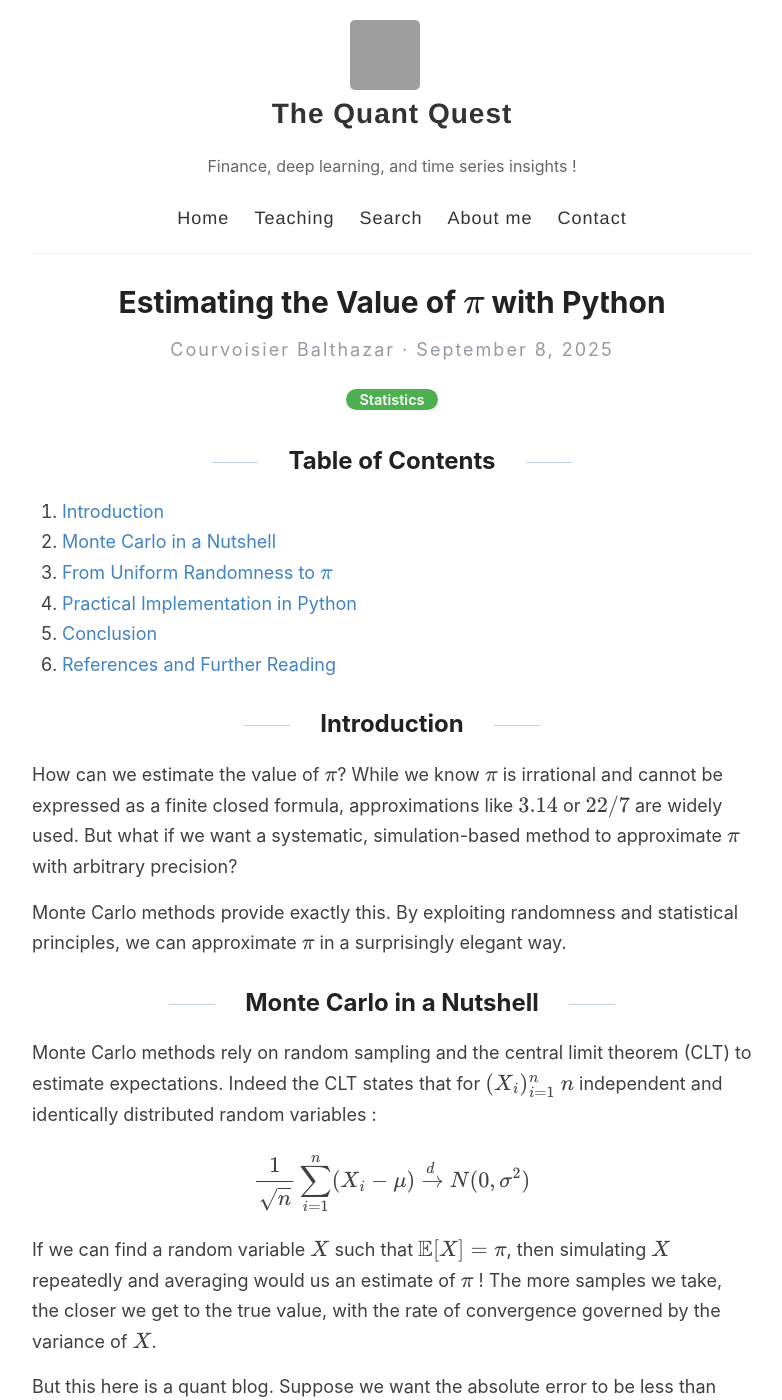
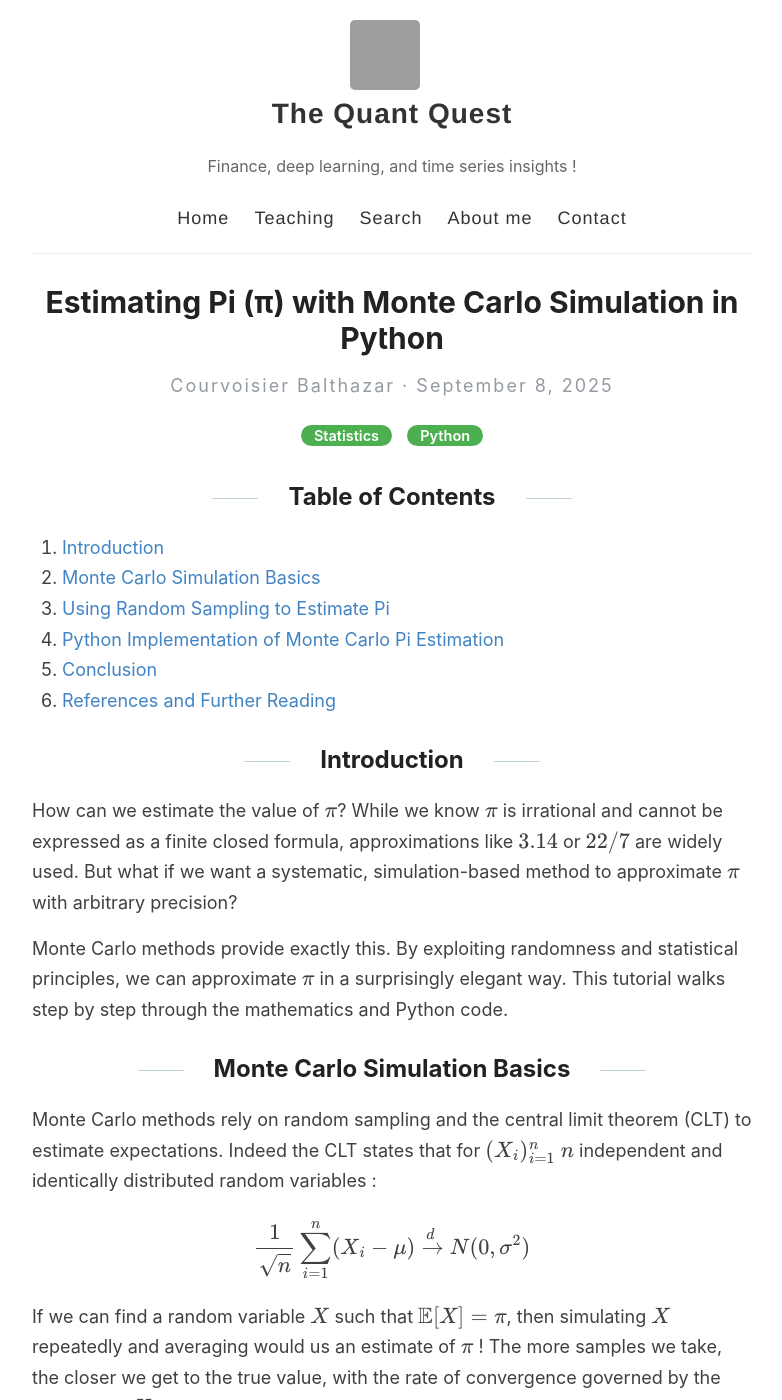
Before and after one commit to Zaltarba/blog, a Jekyll site: the page built from _posts/2025-09-08-PiEstimation.md, in a window 1280 px wide and 1400 px high. Shown: the whole window, without its empty margins (248-1030 px from the left). Built offline with Jekyll 4.4.1, drawn with Linux system fonts in a browser that asks for light colours; formulas are drawn with MathJax 3; comment, search, counter and statistics services are not loaded; some of the changed text lies outside the part shown.

Commit message:
Update 2025-09-08-PiEstimation.md

```diff
--- a/_posts/2025-09-08-PiEstimation.md
+++ b/_posts/2025-09-08-PiEstimation.md
@@ -1,19 +1,20 @@
 ---
 layout: post
-title: Estimating the Value of $\pi$ with Python
-categories: [Statistics]
-excerpt: Let's explore how Monte Carlo methods allow us to approximate $\pi$ using Python.
+title: Estimating Pi (π) with Monte Carlo Simulation in Python
+categories: [Statistics, Python]
+excerpt: Learn how to estimate the value of π using Monte Carlo simulation in Python. A step-by-step guide with math, code, and visualization.
 image: /thumbnails/PiEstimation.jpeg
-hidden: False
-tags: [Monte Carlo, Python, Pi]
+hidden: false
+tags: [monte carlo simulation, python, estimate pi, statistics, pi approximation, random sampling]
 ---
+
 
 ## Table of Contents
 
 1. [Introduction](#introduction)
-2. [Monte Carlo in a Nutshell](#montecarlo)
-3. [From Uniform Randomness to $\pi$](#probabilities)
-4. [Practical Implementation in Python](#implementation)
+2. [Monte Carlo Simulation Basics](#montecarlo)
+3. [Using Random Sampling to Estimate Pi](#probabilities)
+4. [Python Implementation of Monte Carlo Pi Estimation](#implementation)
 5. [Conclusion](#conclusion)
 6. [References and Further Reading](#references-and-further-reading)
 
@@ -21,9 +22,9 @@ tags: [Monte Carlo, Python, Pi]
 
 How can we estimate the value of $\pi$? While we know $\pi$ is irrational and cannot be expressed as a finite closed formula, approximations like $3.14$ or $22/7$ are widely used. But what if we want a systematic, simulation-based method to approximate $\pi$ with arbitrary precision?
 
-Monte Carlo methods provide exactly this. By exploiting randomness and statistical principles, we can approximate $\\pi$ in a surprisingly elegant way.
+Monte Carlo methods provide exactly this. By exploiting randomness and statistical principles, we can approximate $\pi$ in a surprisingly elegant way. This tutorial walks step by step through the mathematics and Python code.
 
-## Monte Carlo in a Nutshell  {#montecarlo}
+## Monte Carlo Simulation Basics {#montecarlo}
 
 Monte Carlo methods rely on random sampling and the central limit theorem (CLT) to estimate expectations. Indeed the CLT states that for $(X_i)_{i=1}^n$ $n$ independent and identically distributed random variables :
 
@@ -78,7 +79,7 @@ $$
 This formula provides a practical guideline: once we know or estimate the variance $\sigma^2$ of the Monte Carlo variable, we can determine how many simulations are needed to achieve a desired accuracy $\varepsilon$ with a given confidence level $1 - \alpha$.
 
 
-## From Uniform Randomness to $\pi$  {#probabilities}
+## Using Random Sampling to Estimate $\pi$ {#probabilities}
 
 In practice, random number generation typically begins with pseudo-random draws from a uniform distribution, which can be transformed into other distributions.   In Python, numpy provides a straightforward way to simulate such values.
 
@@ -117,7 +118,7 @@ $$
 \sigma_X  < \frac{1}{2}.
 $$
 
-## Practical Implementation in Python  {#implementation}
+## Python Implementation of Monte Carlo Pi Estimation {#implementation}
 
 The implementation is straightforward:
 
```
Also changed, not shown: other parts of _posts/2025-09-08-PiEstimation.md (+1 -1 lines).
